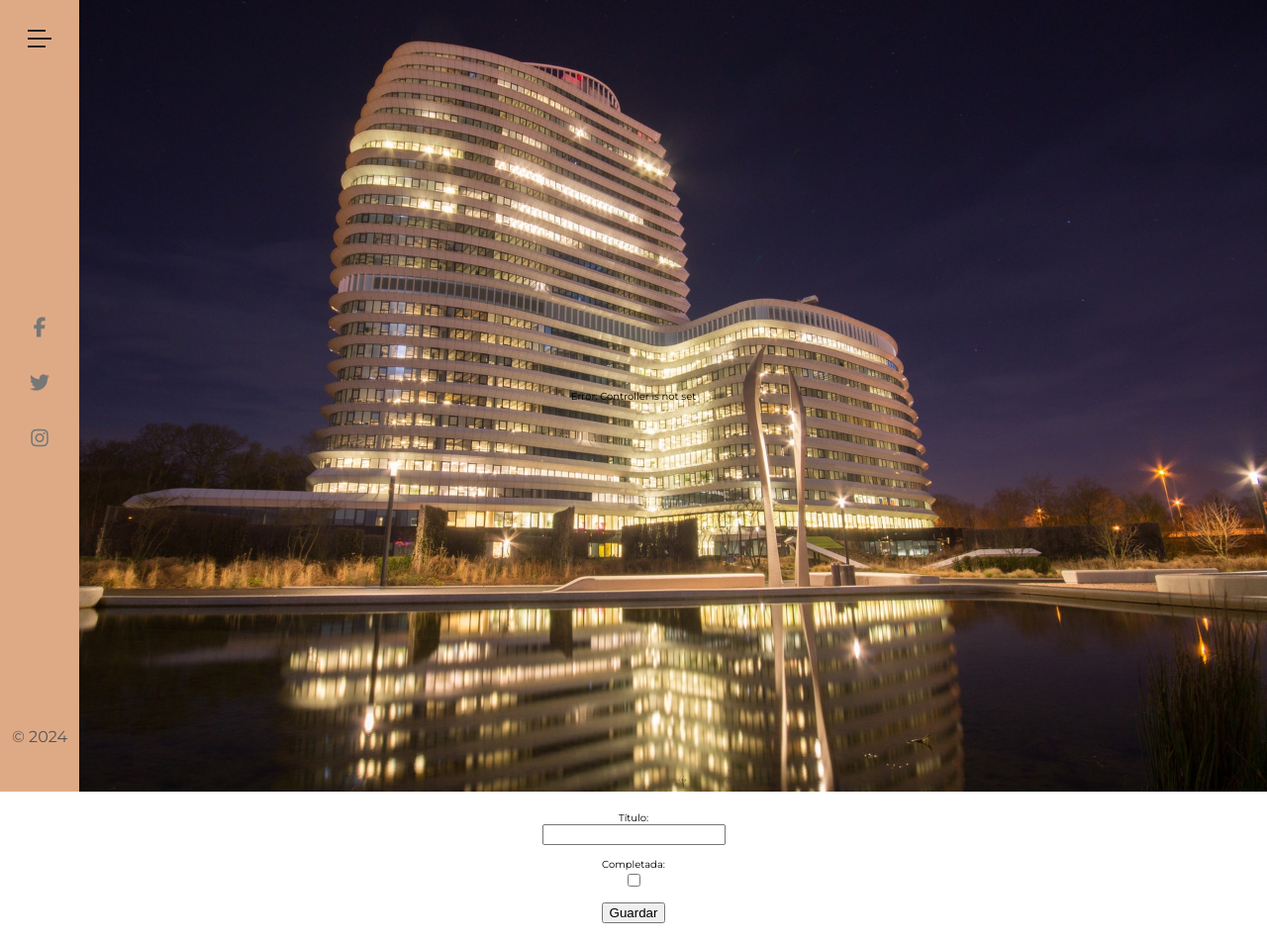
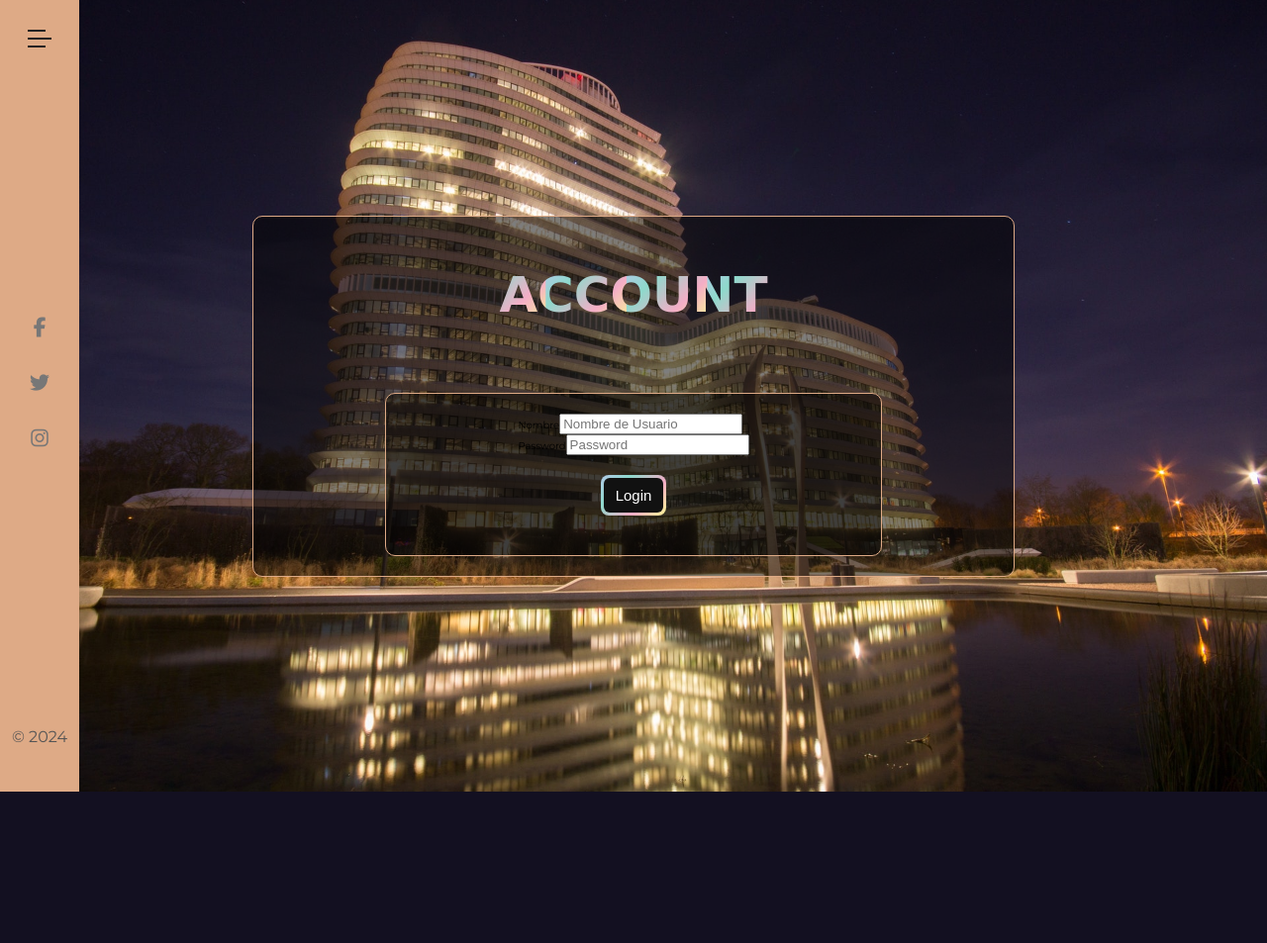
Before and after one commit to ferronmol/gestion_hoteles, a PHP site: page /index.php?controller=User&action=mostrarFormulario in a window 1280 px wide. Shown: the whole page at 99% size. After the commit the page ends 800 px from the top, so only its background shows below. Run offline with PHP 8.4, Linux system fonts and the light colour scheme.

Commit message:
generate login form

```diff
--- a/assets/css/main.css
+++ b/assets/css/main.css
@@ -111,11 +111,16 @@
   transform: scale(0.9);
 }
 /****FORM****/
-.form {
-  width: 100%;
+.form-container {
   display: flex;
-  margin: 2rem auto;
   flex-direction: column;
   align-items: center;
   justify-content: center;
+  width: 60%;
+  /*fondo oscuro semitransparente */
+  background-color: rgba(0, 0, 0, 0.5);
+  border-radius: 10px;
+  border: #deaa86 1px solid;
+  margin: 2rem auto;
+  padding: 2rem;
 }
--- a/controllers/UserController.php
+++ b/controllers/UserController.php
@@ -1,32 +1,19 @@
 <?php
-include_once("./views/UserView.php");
 include_once("./views/Login_formview.php");
-//include_once("./models/UserModel.php");
-
 class UserController
 {
 
-    //obtener una instancia del modelo y de la vista con dos atributos privados
-    private $model;
-    private $loginView;
-    private $userView;
+    private $Login_formview;
 
     public function __construct()
     {
-        // $this->model = new UserModel($db);
-        $this->loginView = new Login_formview;
-        $this->userView = new UserView;
-    }
 
-    public function mostrarFormulario()
-    {
-        $this->loginView->mostrarFormulario();
+        $this->Login_formview = new Login_formview;
     }
 
 
     public function mostrarInicio()
     {
-        ob_start(); //almacena en memoria el contenido del buffer
         echo '<div class="main-container__content">';
         echo '<div class="main-container__content__title">';
         echo '<h1 class="animate-character">Ferron Hotels</h1>';
@@ -35,13 +22,15 @@ class UserController
         echo '<h2 class="text txt-white">Where luxury meets comfort</h2>';
         echo '</div>';
         echo '<div class="main-container__content__btn">';
-        echo '<form action="../frontcontroller.php" method="get">';
-        echo ' <input type="hidden" name="action" value="mostrarformulario">';
+        echo '<form action="index.php?controller=User&action=mostrarFormulario" method="get">';
+        echo ' <input type="hidden" name="action" value="mostrarFormulario">';
         echo '<button type="submit" class="btn-entrar" id="btn-entrar"><span>Entrar</span></button>';
         echo '</form>';
         echo '</div>';
         echo '</div>';
-        $contenido = ob_get_clean(); //obtiene el contenido del buffer y lo almacena en la variable
-        $this->userView->setMainContent($contenido);
+    }
+    public function mostrarFormulario()
+    {
+        $this->Login_formview->mostrarFormulario();
     }
 }
--- a/frontcontroller.php
+++ b/frontcontroller.php
@@ -1,5 +1,4 @@
 <?php
-include_once('./views/Startview.php');
 include_once('./controllers/UserController.php');
 
 // Define la acción por defecto
--- a/index.php
+++ b/index.php
@@ -4,13 +4,109 @@
 <head>
     <meta charset="UTF-8">
     <meta name="viewport" content="width=device-width, initial-scale=1.0">
-    <title>GESTION DE HOTELES</title>
+    <title>Ferron Hoteles</title>
+    <!-- Font Awesome 6.5.1 -->
+    <link rel="stylesheet" href="https://cdnjs.cloudflare.com/ajax/libs/font-awesome/6.5.1/css/all.min.css" integrity="sha512-DTOQO9RWCH3ppGqcWaEA1BIZOC6xxalwEsw9c2QQeAIftl+Vegovlnee1c9QX4TctnWMn13TZye+giMm8e2LwA==" crossorigin="anonymous" referrerpolicy="no-referrer" />
+    <!-- Google Fonts Montserrat & Josefin Sans -->
+    <link rel="preconnect" href="https://fonts.googleapis.com">
+    <link rel="preconnect" href="https://fonts.gstatic.com" crossorigin>
+    <link href="https://fonts.googleapis.com/css2?family=Josefin+Sans:ital,wght@0,100;0,200;0,300;0,400;0,500;0,600;0,700;1,100;1,200;1,300;1,400;1,500;1,600;1,700&family=Montserrat:ital,wght@0,100;0,200;0,300;0,400;0,500;0,600;0,700;1,100;1,200;1,300;1,400;1,500;1,600&display=swap" rel="stylesheet">
+    <!-- Custom CSS -->
+    <link rel="shortcut icon" href="./assets/images/crown.png" type="image/x-icon">
+    <link rel="stylesheet" href="./assets/css/sidebar.css">
+    <link rel="stylesheet" href="./assets/css/main.css">
 </head>
 
 <body>
-    <?php
-    include 'frontcontroller.php';  //
-    ?>
+    <!-- navbar -->
+    <div class="navbar">
+
+        <input type="checkbox" class="checkbox" id="click" hidden>
+
+        <!-- sidebar -->
+        <div class="sidebar">
+            <label for="click">
+                <div class="menu-icon">
+                    <div class="line line-1"></div>
+                    <div class="line line-2"></div>
+                    <div class="line line-3"></div>
+                </div>
+            </label>
+
+            <ul class="social-icons-list">
+                <li>
+                    <a href="" class="social-link">
+                        <i class="fab fa-facebook-f"></i>
+                    </a>
+                </li>
+                <li>
+                    <a href="" class="social-link">
+                        <i class="fab fa-twitter"></i>
+                    </a>
+                </li>
+                <li>
+                    <a href="" class="social-link">
+                        <i class="fab fa-instagram"></i>
+                    </a>
+                </li>
+            </ul>
+
+            <div class="year">
+                <p>&copy; 2024</p>
+            </div>
+
+        </div> <!-- end sidebar -->
+
+        <!-- navigation -->
+        <div class="navigation">
+            <div class="navigation-header">
+                <h1 class="navigation-heading">Ferron Hotels</h1>
+
+                <form action="" class="navigation-search">
+                    <input type="text" class="navigation-search-input" name="" id="">
+                    <button class="navigation-search-btn">
+                        <i class="fas fa-search"></i>
+                    </button>
+                </form>
+            </div>
+
+            <ul class="navigation-list">
+                <li class="navigation-item">
+                    <a href="index.php" class="navigation-link">home</a>
+                </li>
+                <li class="navigation-item">
+                    <a href="#" class="navigation-link">about us</a>
+                </li>
+                <li class="navigation-item">
+                    <a href="#" class="navigation-link">rooms</a>
+                </li>
+                <li class="navigation-item">
+                    <a href="#" class="navigation-link">events</a>
+                </li>
+                <li class="navigation-item">
+                    <a href="#" class="navigation-link">customers</a>
+                </li>
+                <li class="navigation-item">
+                    <a href="#" class="navigation-link">contact</a>
+                </li>
+            </ul>
+
+            <div class="copyright">
+                <p>&copy; 2024 Ferron Hotels. All Rights Reserved.</p>
+            </div>
+
+        </div> <!-- end navigation -->
+    </div> <!-- end navbar -->
+    <!-- ********************end navbar************************** -->
+    <div class="main_container">
+        <?php
+        include 'frontcontroller.php';
+        ?>
+    </div>
+    <!-- ********************end main_container************************** -->
+    <script src="./assets/js/main.js"></script>
+
+
 </body>
 
 </html>
--- a/views/login_formview.php
+++ b/views/login_formview.php
@@ -1,33 +1,38 @@
-
 
 <?php
+
 class Login_formview
 {
 
+    public function mostrarFormulario()
+    {
+        // Genera el formulario
+        echo '<div class="main-container__content">';
+        echo '<div class="main-container__content__title">';
+        echo '<h3 class="animate-character">Account</h3>';
+        echo '</div>';
+        echo '<div class="form-container">';
+        echo '<form action="index.php?controller=User&action=procesarFormulario" method="post">';
+        echo '<div class="form-container__input">';
+        echo '<label for="nombre">Nombre</label>';
+        echo '<input type="text" name="nombre" id="nombre" placeholder="Nombre de Usuario" required>';
+        echo '</div>';
+        echo '<div class="form-container__input">';
+        echo '<label for="password">Password</label>';
+        echo '<input type="password" name="password" id="password" placeholder="Password" required>';
+        echo '</div>';
+        echo '<div class="form-container__input">';
+        echo '<button type="submit" class="btn-entrar" id="btn-entrar"><span>Login</span></button>';
+        echo '</div>';
+        echo '</form>';
+        echo '</div>';
+        echo '</div>';
+    }
 
-
-    public function mostrarFormulario()
-    {  // Genera el formulario
-        echo '<form class="form" action="index.php?controller=User&action=procesarFormulario" method="POST">';
-        echo '<label>Título:</label>';
-        echo '<input type="text" name="titulo"">';
-        echo '<br>';
-        echo '<label>Completada:</label>';
-        echo '<input type="checkbox" name="completada">';
-        echo '<br>';
-        echo '<input type="submit" value="Guardar">';
-        echo '</form>';
-    }
 
     // Muestra un mensaje de error
     public function mostrarError($mensaje)
     {
         echo '<p class="error">Error: ' . $mensaje . '</p>';
     }
-
-    // public function mostrarInicio()
-    // {
-    //     echo '</ul>';
-    //     echo '<a href="index.php?controller=User&action=mostrarFormulario">Entrar</a>'; //Añade un enlace para entrar y mostrar el formulario de login
-    // }
 }
--- a/views/startview.php
+++ /dev/null
@@ -1,123 +0,0 @@
-<!DOCTYPE html>
-<html lang="en">
-
-<head>
-    <meta charset="UTF-8">
-    <meta http-equiv="X-UA-Compatible" content="IE=edge">
-    <meta name="viewport" content="width=device-width, initial-scale=1.0">
-
-    <!-- Font Awesome 6.5.1 -->
-    <link rel="stylesheet" href="https://cdnjs.cloudflare.com/ajax/libs/font-awesome/6.5.1/css/all.min.css" integrity="sha512-DTOQO9RWCH3ppGqcWaEA1BIZOC6xxalwEsw9c2QQeAIftl+Vegovlnee1c9QX4TctnWMn13TZye+giMm8e2LwA==" crossorigin="anonymous" referrerpolicy="no-referrer" />
-    <!-- Google Fonts Montserrat & Josefin Sans -->
-    <link rel="preconnect" href="https://fonts.googleapis.com">
-    <link rel="preconnect" href="https://fonts.gstatic.com" crossorigin>
-    <link href="https://fonts.googleapis.com/css2?family=Josefin+Sans:ital,wght@0,100;0,200;0,300;0,400;0,500;0,600;0,700;1,100;1,200;1,300;1,400;1,500;1,600;1,700&family=Montserrat:ital,wght@0,100;0,200;0,300;0,400;0,500;0,600;0,700;1,100;1,200;1,300;1,400;1,500;1,600&display=swap" rel="stylesheet">
-    <!-- Custom CSS -->
-    <link rel="shortcut icon" href="/gestion_hoteles/assets/images/crown.png" type="image/x-icon">
-    <link rel="stylesheet" href="/gestion_hoteles/assets/css/sidebar.css">
-    <link rel="stylesheet" href="/gestion_hoteles/assets/css/main.css">
-
-    <title>Grande Hotel</title>
-</head>
-
-<body>
-
-    <!-- navbar -->
-    <div class="navbar">
-
-        <input type="checkbox" class="checkbox" id="click" hidden>
-
-        <!-- sidebar -->
-        <div class="sidebar">
-            <label for="click">
-                <div class="menu-icon">
-                    <div class="line line-1"></div>
-                    <div class="line line-2"></div>
-                    <div class="line line-3"></div>
-                </div>
-            </label>
-
-            <ul class="social-icons-list">
-                <li>
-                    <a href="" class="social-link">
-                        <i class="fab fa-facebook-f"></i>
-                    </a>
-                </li>
-                <li>
-                    <a href="" class="social-link">
-                        <i class="fab fa-twitter"></i>
-                    </a>
-                </li>
-                <li>
-                    <a href="" class="social-link">
-                        <i class="fab fa-instagram"></i>
-                    </a>
-                </li>
-            </ul>
-
-            <div class="year">
-                <p>&copy; 2024</p>
-            </div>
-
-        </div> <!-- end sidebar -->
-
-        <!-- navigation -->
-        <div class="navigation">
-            <div class="navigation-header">
-                <h1 class="navigation-heading">Ferron Hotels</h1>
-
-                <form action="" class="navigation-search">
-                    <input type="text" class="navigation-search-input" name="" id="">
-                    <button class="navigation-search-btn">
-                        <i class="fas fa-search"></i>
-                    </button>
-                </form>
-            </div>
-
-            <ul class="navigation-list">
-                <li class="navigation-item">
-                    <a href="#" class="navigation-link">home</a>
-                </li>
-                <li class="navigation-item">
-                    <a href="#" class="navigation-link">about us</a>
-                </li>
-                <li class="navigation-item">
-                    <a href="#" class="navigation-link">rooms</a>
-                </li>
-                <li class="navigation-item">
-                    <a href="#" class="navigation-link">events</a>
-                </li>
-                <li class="navigation-item">
-                    <a href="#" class="navigation-link">customers</a>
-                </li>
-                <li class="navigation-item">
-                    <a href="#" class="navigation-link">contact</a>
-                </li>
-            </ul>
-
-            <div class="copyright">
-                <p>&copy; 2024 Ferron Hotels. All Rights Reserved.</p>
-            </div>
-
-        </div> <!-- end navigation -->
-    </div> <!-- end navbar -->
-    <!-- ********************end navbar************************** -->
-    <div class="main_container">
-        <!-- muetro lo qu etengo en el mainContent -->
-        <?php
-        // Agrega información de depuración
-        if (isset($controllerObj)) {
-            echo '<p>Controller: ' . get_class($controllerObj) . '</p>';
-            if ($controllerObj instanceof UserController) {
-                echo '<p>Main Content: ' . $controllerObj->getMainContent() . '</p>';
-            } else {
-                echo '<p>Error: Controller is not an instance of UserController</p>';
-            }
-        } else {
-            echo '<p>Error: Controller is not set</p>';
-        }
-        ?>
-    </div>
-</body>
-
-</html>
--- a/views/userview.php
+++ /dev/null
@@ -1,38 +0,0 @@
-<?php
-class Userview
-{
-
-    //voy a dividir la vista en 3 partes, el header, el main y el footer
-
-    private $headerContent;
-    private $mainContent;
-    private $footerContent;
-
-    //mostrar el header
-    public function setHeaderContent($content)
-    {
-        $this->headerContent = $content;
-    }
-    //mostrar el main
-    public function setMainContent($content)
-    {
-        $this->mainContent = $content;
-    }
-    public function getMainContent()
-    {
-        return $this->mainContent;
-    }
-
-    //mostrar el footer
-    public function setFooterContent($content)
-    {
-        $this->footerContent = $content;
-    }
-
-    public function __construct() //inicio las variables
-    {
-        $this->headerContent = '';
-        $this->mainContent = '';
-        $this->footerContent = '';
-    }
-}
```
Also changed, not shown: assets/js/main.js (added).
